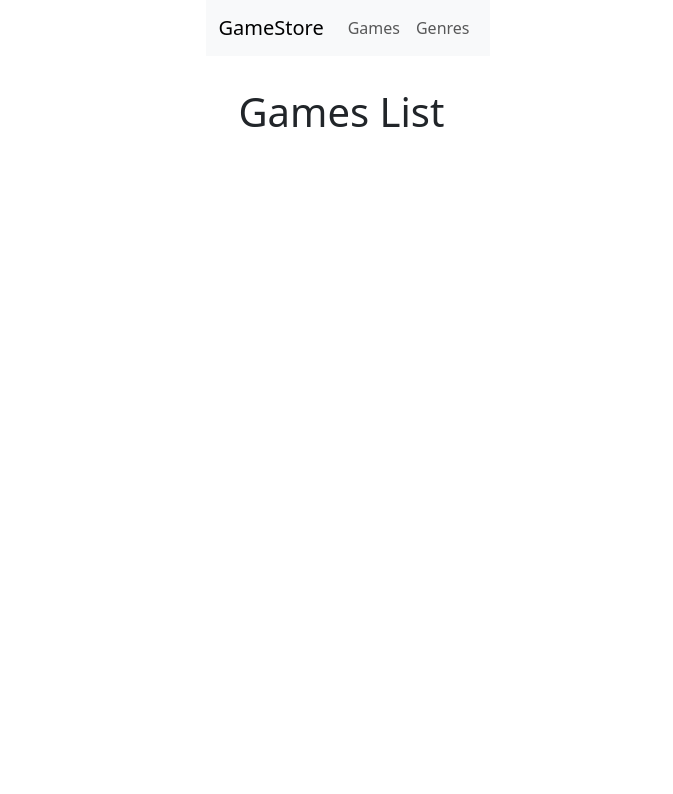
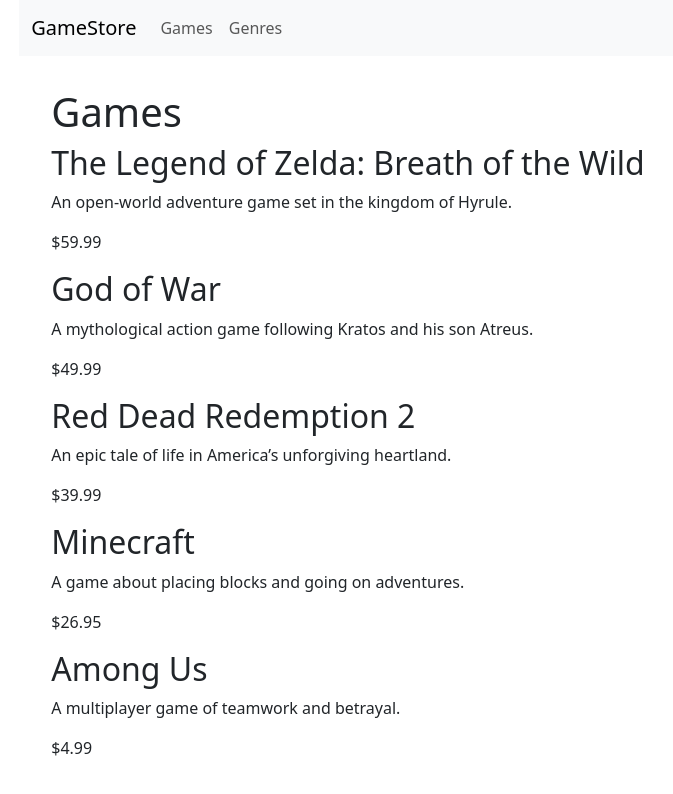
Before and after one commit to Bliggyy/gamestore, a React (Vite) app in the folder GameStore.client/: page /games in a window 1280 px wide. Shown: the top 794 px of the page, without its empty margins (292-965 px from the left). Built offline with nearby package versions, Linux system fonts and the light colour scheme.

Commit message:
feat: Added games and generes pages and added mock data for representation

```diff
--- a/GameStore.client/src/App.css
+++ b/GameStore.client/src/App.css
@@ -6,7 +6,7 @@
   max-width: 1280px;
   margin: 0 auto;
   padding: 2rem;
-  text-align: left; /* change to left so text is not forced centered */
+  text-align: left;
 }
 
 .logo {
@@ -37,6 +37,17 @@
   }
 }
 
+.hover-lift {
+  transition: transform 0.2s ease, box-shadow 0.2s ease;
+  font-size: 24px;
+}
+.hover-lift:hover {
+  transform: translateY(-4px);
+  box-shadow: 0 8px 12px rgba(0,0,0,0.15);
+  text-decoration: underline;
+  cursor: pointer;
+}
+
 .card {
   padding: 2em;
 }
--- a/GameStore.client/src/App.jsx
+++ b/GameStore.client/src/App.jsx
@@ -1,17 +1,7 @@
 import { Routes, Route, Link } from "react-router-dom";
 import "./App.css";
-
-function Genres() {
-  return <h1>Genres List</h1>;
-}
-
-function Games() {
-  return <h1>Games List</h1>;
-}
-
-function GameDetails() {
-  return <h1>Game Details</h1>;
-}
+import Games from "./Pages/Games.jsx";
+import Genres from "./Pages/Genres.jsx";
 
 function App() {
   return (
@@ -55,7 +45,6 @@
           <Route path="/" element={<h1>Welcome to GameStore!</h1>} />
           <Route path="/games" element={<Games />} />
           <Route path="/genres" element={<Genres />} />
-          <Route path="/games/:id" element={<GameDetails />} />
         </Routes>
       </div>
     </>
--- /dev/null
+++ b/GameStore.client/src/Pages/Games.jsx
@@ -0,0 +1,86 @@
+import { useEffect, useState } from "react";
+
+const gamesList = [
+  {
+    id: 1,
+    title: "The Legend of Zelda: Breath of the Wild",
+    genre: "Adventure",
+    description: "An open-world adventure game set in the kingdom of Hyrule.",
+    price: 59.99,
+  },
+  {
+    id: 2,
+    title: "God of War",
+    genre: "Action",
+    description:
+      "A mythological action game following Kratos and his son Atreus.",
+    price: 49.99,
+  },
+  {
+    id: 3,
+    title: "Red Dead Redemption 2",
+    genre: "Action-Adventure",
+    description: "An epic tale of life in America’s unforgiving heartland.",
+    price: 39.99,
+  },
+  {
+    id: 4,
+    title: "Minecraft",
+    genre: "Sandbox",
+    description: "A game about placing blocks and going on adventures.",
+    price: 26.95,
+  },
+  {
+    id: 5,
+    title: "Among Us",
+    genre: "Party",
+    description: "A multiplayer game of teamwork and betrayal.",
+    price: 4.99,
+  },
+];
+
+export default function Games() {
+  const [games, setGames] = useState([]);
+  const [loading, setLoading] = useState(true);
+  const [error, setError] = useState(null);
+
+  useEffect(() => {
+    fetchGames();
+  }, []);
+
+  const fetchGames = async () => {
+    try {
+      // TODO: Replace with actual API call
+      setLoading(true);
+      setGames(gamesList);
+    } catch (err) {
+      setError(err.message);
+    } finally {
+      setLoading(false);
+    }
+  };
+
+  if (loading) return <div>Loading...</div>;
+  if (error) return <div>Error: {error}</div>;
+
+  return (
+    <div className="games-container">
+      <h1>Games</h1>
+      <div className="games-grid">
+        {error ? (
+          <div className="error-message">Error loading games: {error}</div>
+        ) : loading ? (
+          <div className="loading-message">Loading games...</div>
+        ) : (
+          games.map((game) => (
+            <div key={game.id} className="game-card">
+              <h2>{game.title}</h2>
+              <p>{game.description}</p>
+              <p>${game.price}</p>
+            </div>
+          ))
+        )}
+      </div>
+    </div>
+  );
+}
--- /dev/null
+++ b/GameStore.client/src/Pages/Genres.jsx
@@ -0,0 +1,29 @@
+import { useState, useEffect } from "react";
+
+export default function Genres() {
+  const [genres, setGenres] = useState([]);
+
+  useEffect(() => {
+    // TODO: Replace with actual API call
+    setGenres([
+      { id: 1, name: "Action" },
+      { id: 2, name: "Adventure" },
+      { id: 3, name: "RPG" },
+      { id: 4, name: "Strategy" },
+      { id: 5, name: "Sports" },
+    ]);
+  }, []);
+
+  return (
+    <div className="p-4">
+      <h1 className="mb-4">Genres</h1>
+      <div className="d-flex flex-column gap-3 w-100">
+        {genres.map((genre) => (
+          <div key={genre.id} className="p-3 border rounded w-100 hover-lift">
+            {genre.name}
+          </div>
+        ))}
+      </div>
+    </div>
+  );
+}
```
